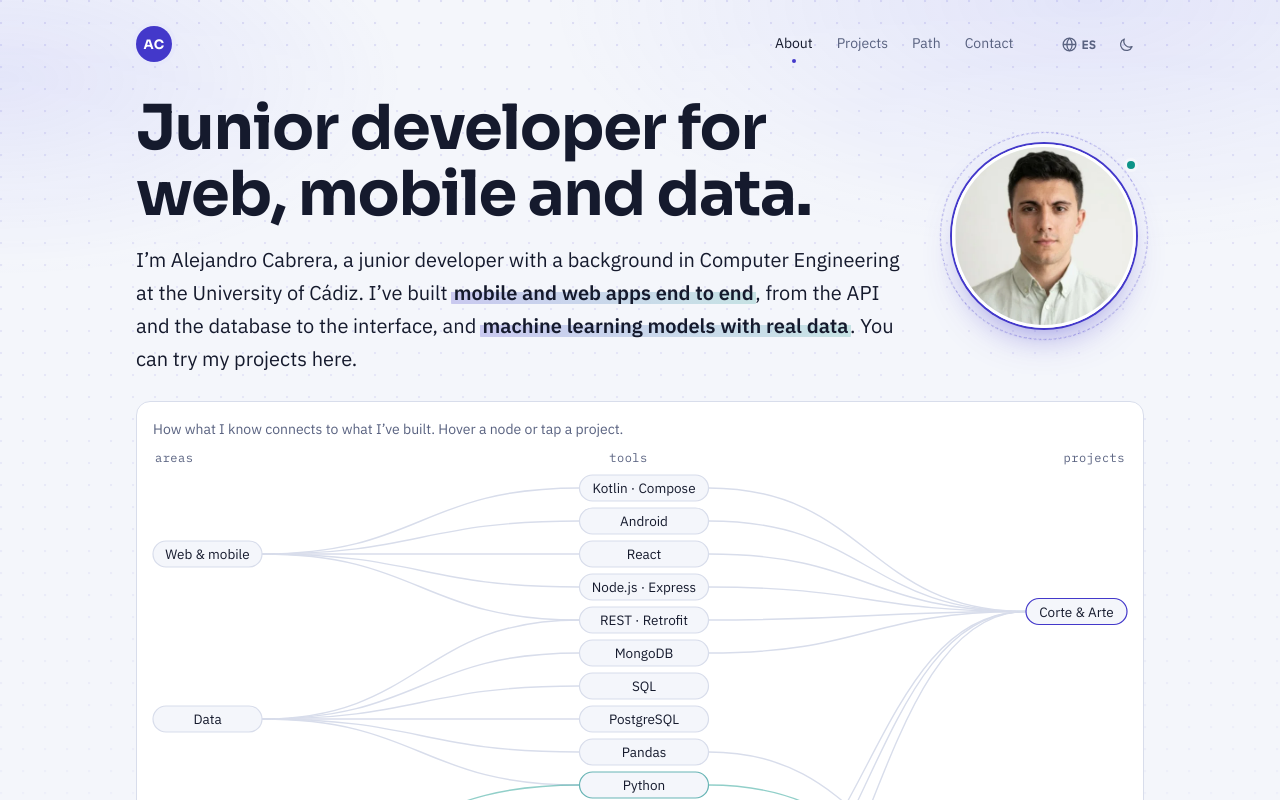
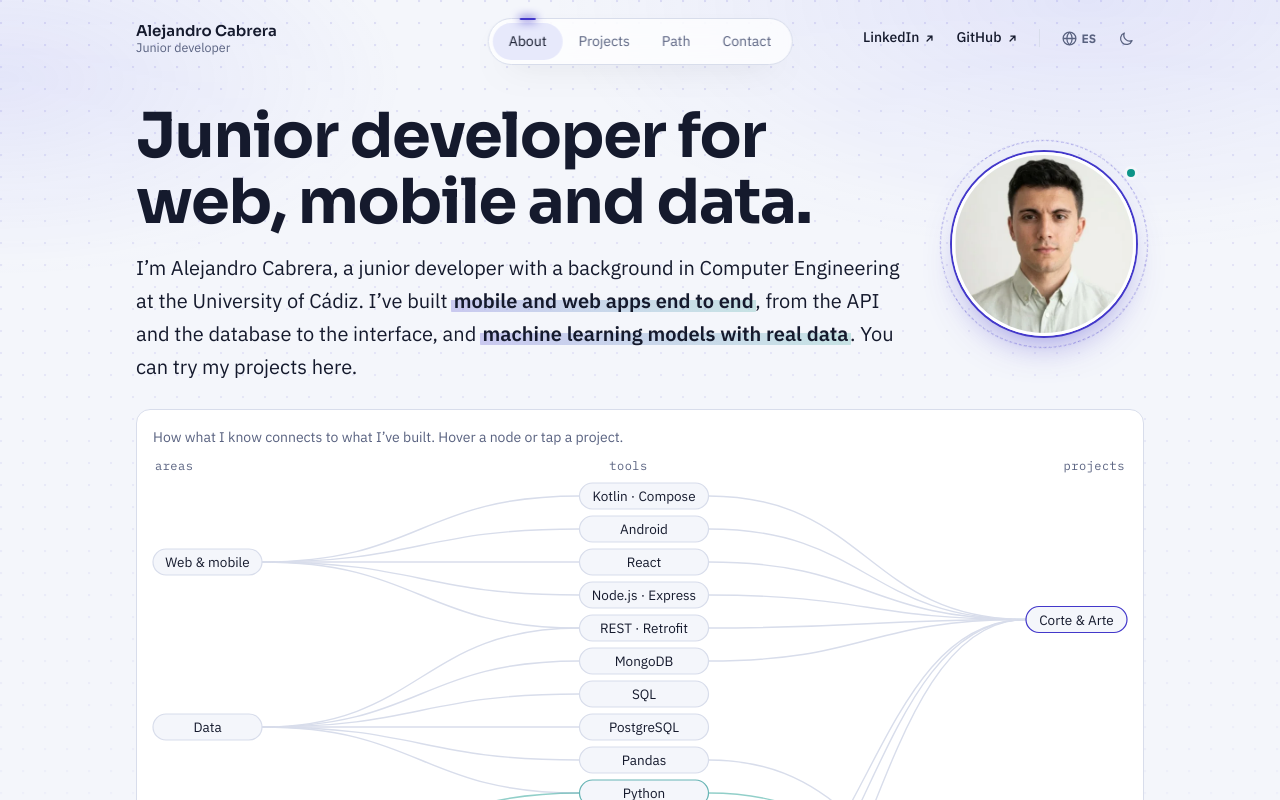
Before and after one commit to alecabreradev/alecabreradev.github.io, a React (Vite) app: page / in a window 1280 px wide. Shown: the top 800 px of the page. Built offline with nearby package versions, Linux system fonts and the light colour scheme.

Commit message:
top bar definitive

```diff
--- a/src/components/SiteHeader/SiteHeader.css
+++ b/src/components/SiteHeader/SiteHeader.css
@@ -1,102 +1,137 @@
 /*
- * Sticky header. Desktop: as you scroll, a rounded floating panel fades in
- * gradually behind the bar (--scroll-p goes from 0 to 1, set from JS).
- * Phones: a full-width bar that turns solid once you scroll (see the media query).
+ * Desktop header: identity on the left and links/tools on the right scroll away with
+ * the page; only the pill with the sections floats in the centre.
  */
 .site-header {
-  --scroll-p: 0;
+  position: relative;
+  z-index: 30;
+  display: grid;
+  grid-template-columns: minmax(0, 1fr) auto minmax(0, 1fr);
+  align-items: center;
+  gap: 16px;
+  min-height: 76px;
+}
 
-  position: sticky;
-  top: calc(env(safe-area-inset-top, 0px) + 10px);
-  z-index: 30;
+/* Name and role, small, like a signature */
+.site-header__identity {
+  display: flex;
+  flex-direction: column;
+  justify-self: start;
+  color: var(--color-text);
+  line-height: 1.25;
+  text-decoration: none;
+}
+
+.site-header__name {
+  font: 600 15px var(--font-display);
+}
+
+.site-header__role {
+  color: var(--color-text-muted);
+  font-size: 12.5px;
+}
+
+.site-header__monogram {
+  display: none;
+}
+
+/* Floating pill with a marker that slides to the current section */
+.site-header__nav {
+  position: fixed;
+  top: calc(env(safe-area-inset-top, 0px) + 18px);
+  left: 50%;
   display: flex;
   align-items: center;
-  gap: 12px 28px;
-  margin-inline: -14px;
-  padding: calc(16px - 7px * var(--scroll-p)) 14px;
+  padding: 4px;
+  transform: translateX(-50%);
+  border: 1px solid var(--color-border);
+  border-radius: var(--radius-pill);
+  background: color-mix(in srgb, var(--color-surface) 72%, transparent);
+  backdrop-filter: blur(14px);
+  -webkit-backdrop-filter: blur(14px);
+  box-shadow: 0 14px 34px -22px rgba(13, 16, 32, 0.55);
+  font-size: 14px;
 }
 
-.site-header::before {
+.site-header__indicator {
+  position: absolute;
+  top: 4px;
+  bottom: 4px;
+  left: 0;
+  border-radius: var(--radius-pill);
+  background: var(--color-accent-soft);
+  transition:
+    transform 0.35s cubic-bezier(0.3, 0.7, 0.2, 1),
+    width 0.35s cubic-bezier(0.3, 0.7, 0.2, 1);
+}
+
+/* The little glowing line above the active item */
+.site-header__indicator::before {
   content: "";
   position: absolute;
-  inset: 0;
-  z-index: -1;
-  border: 1px solid var(--color-border);
-  border-radius: var(--radius-lg);
-  background: color-mix(in srgb, var(--color-surface) 80%, transparent);
-  backdrop-filter: blur(12px);
-  -webkit-backdrop-filter: blur(12px);
-  box-shadow: 0 14px 34px -24px rgba(13, 16, 32, 0.55);
-  opacity: var(--scroll-p);
-  pointer-events: none;
-}
-
-/* Monogram, the same as the one in the footer */
-.site-header__brand {
-  display: grid;
-  place-items: center;
-  width: 36px;
-  height: 36px;
-  margin-right: auto;
-  border-radius: 50%;
+  top: -5px;
+  left: 50%;
+  width: 16px;
+  height: 2px;
+  margin-left: -8px;
+  border-radius: 2px;
   background: var(--color-accent);
-  color: var(--color-surface);
-  box-shadow: 0 0 0 4px var(--color-accent-soft);
-  font: 700 13px var(--font-display);
-  letter-spacing: 0.03em;
-  text-decoration: none;
-  transition: transform 0.2s;
-}
-
-.site-header__brand:hover {
-  transform: scale(1.06);
-}
-
-/* Desktop links: small, muted, and the current section marked with a dot */
-.site-header__nav {
-  display: flex;
-  align-items: center;
-  gap: 4px;
-  font-size: 14px;
+  box-shadow: 0 0 10px 1px var(--color-accent);
 }
 
 .site-header__link {
   position: relative;
-  padding: 4px 10px;
+  padding: 7px 16px;
   border-radius: var(--radius-pill);
   color: var(--color-text-muted);
   text-decoration: none;
-  transition:
-    color 0.15s,
-    background 0.15s;
+  white-space: nowrap;
+  transition: color 0.2s;
 }
 
-.site-header__link:hover {
-  color: var(--color-text);
-  background: var(--color-accent-soft);
-}
-
+.site-header__link:hover,
 .site-header__link[aria-current] {
   color: var(--color-text);
 }
 
-.site-header__link[aria-current]::after {
-  content: "";
-  position: absolute;
-  left: 50%;
-  bottom: -3px;
-  width: 4px;
-  height: 4px;
-  margin-left: -2px;
-  border-radius: 50%;
-  background: var(--color-accent);
+/* Right side: external links, then language and theme */
+.site-header__tools {
+  grid-column: 3;
+  display: flex;
+  align-items: center;
+  justify-self: end;
+  gap: 4px;
 }
 
-/* Language, theme and (on phones) menu */
-.site-header__tools {
-  display: flex;
+.site-header__external {
+  display: inline-flex;
   align-items: center;
   gap: 4px;
+  padding: 6px 8px;
+  color: var(--color-text);
+  font-size: 14px;
+  font-weight: 500;
+  text-decoration: none;
+  transition: color 0.15s;
+}
+
+.site-header__external svg {
+  transition: transform 0.2s;
+}
+
+.site-header__external:hover {
+  color: var(--color-accent);
+}
+
+.site-header__external:hover svg {
+  transform: translate(2px, -2px);
+}
+
+.site-header__divider {
+  width: 1px;
+  height: 18px;
+  margin: 0 8px;
+  background: var(--color-border);
 }
 
 .icon-button {
@@ -170,13 +205,26 @@
   transform: rotate(-45deg);
 }
 
-/* Phones: links move into a dropdown on the right */
+/* Narrower screens: no room for the external links next to the pill */
+@media (max-width: 1020px) {
+  .site-header__external,
+  .site-header__divider {
+    display: none;
+  }
+}
+
+/*
+ * Phones: a full-width sticky bar with the "AC" monogram that turns solid once you
+ * scroll, and the sections in a dropdown on the right.
+ */
 @media (max-width: 720px) {
   .site-header {
+    position: sticky;
     top: env(safe-area-inset-top, 0px);
+    display: flex;
     gap: 8px;
-    margin-inline: 0;
-    padding: 12px 0;
+    min-height: 0;
+    padding-block: 12px;
     transition: padding 0.2s;
   }
 
@@ -185,17 +233,14 @@
   }
 
   .site-header::before {
+    content: "";
+    position: absolute;
+    inset: 0;
     left: 50%;
+    z-index: -1;
     width: 100vw;
     margin-left: -50vw;
-    border-width: 0 0 1px;
-    border-color: transparent;
-    border-radius: 0;
-    background: transparent;
-    backdrop-filter: none;
-    -webkit-backdrop-filter: none;
-    box-shadow: none;
-    opacity: 1;
+    border-bottom: 1px solid transparent;
     transition:
       background 0.2s,
       border-color 0.2s;
@@ -208,28 +253,47 @@
     -webkit-backdrop-filter: blur(10px);
   }
 
-  .site-header__brand {
+  .site-header__identity {
+    display: none;
+  }
+
+  .site-header__monogram {
+    display: grid;
+    place-items: center;
     width: 32px;
     height: 32px;
-    font-size: 12px;
+    margin-right: auto;
+    border-radius: 50%;
+    background: var(--color-accent);
+    color: var(--color-surface);
+    box-shadow: 0 0 0 4px var(--color-accent-soft);
+    font: 700 12px var(--font-display);
+    letter-spacing: 0.03em;
+    text-decoration: none;
   }
 
   .site-header__menu-button {
     display: inline-flex;
   }
 
+  .site-header__indicator {
+    display: none;
+  }
+
   .site-header__nav {
     position: absolute;
     top: calc(100% + 6px);
     right: 0;
+    left: auto;
     flex-direction: column;
     align-items: stretch;
     gap: 2px;
     min-width: 200px;
     padding: 6px;
-    border: 1px solid var(--color-border);
     border-radius: var(--radius-lg);
     background: var(--color-surface);
+    backdrop-filter: none;
+    -webkit-backdrop-filter: none;
     box-shadow: 0 18px 40px -18px rgba(13, 16, 32, 0.45);
     font-size: 16px;
     opacity: 0;
@@ -261,12 +325,14 @@
   }
 
   .site-header__link[aria-current]::after {
+    content: "";
+    position: absolute;
     top: 50%;
     right: 14px;
-    bottom: auto;
-    left: auto;
     width: 6px;
     height: 6px;
-    margin: -3px 0 0;
+    margin-top: -3px;
+    border-radius: 50%;
+    background: var(--color-accent);
   }
 }
--- a/src/components/SiteHeader/SiteHeader.jsx
+++ b/src/components/SiteHeader/SiteHeader.jsx
@@ -1,12 +1,25 @@
-import { useEffect, useRef, useState } from "react";
+import { useEffect, useLayoutEffect, useRef, useState } from "react";
 import { useLanguage } from "../../i18n/context.js";
 import { PROFILE } from "../../data/profile.js";
 import "./SiteHeader.css";
 
 const NAV_ITEMS = ["about", "projects", "timeline", "contact"];
 const COMPACT_AFTER_PX = 24;
-/** Desktop: the floating bar fades in gradually over this many pixels of scroll. */
-const FADE_PX = 160;
+
+function ExternalIcon() {
+  return (
+    <svg viewBox="0 0 16 16" width="13" height="13" aria-hidden="true">
+      <path
+        d="M5 11 11 5M6 5h5v5"
+        fill="none"
+        stroke="currentColor"
+        strokeWidth="1.6"
+        strokeLinecap="round"
+        strokeLinejoin="round"
+      />
+    </svg>
+  );
+}
 
 function GlobeIcon() {
   return (
@@ -66,10 +79,30 @@ function useActiveSection(ids) {
   return active;
 }
 
+/** Position of the sliding marker under the active link of the pill. */
+function useIndicator(navRef, active, language) {
+  const [box, setBox] = useState(null);
+  useLayoutEffect(() => {
+    const nav = navRef.current;
+    if (!nav) return undefined;
+    const measure = () => {
+      const link = active && nav.querySelector(`[href="#${active}"]`);
+      setBox(link ? { left: link.offsetLeft, width: link.offsetWidth } : null);
+    };
+    measure();
+    if (typeof ResizeObserver === "undefined") return undefined;
+    const observer = new ResizeObserver(measure);
+    observer.observe(nav);
+    return () => observer.disconnect();
+  }, [navRef, active, language]);
+  return box;
+}
+
 /**
- * Header with an "AC" monogram. Desktop: muted links and icon buttons; on scroll the
- * bar gradually turns into a floating rounded panel. Phones: a full-width bar with
- * the links in a dropdown, so the hero stays the first thing you see.
+ * Desktop: name and role on the left, a floating pill with the sections in the
+ * centre (it stays on screen, with a marker sliding to the current section) and
+ * LinkedIn/GitHub plus language and theme on the right, which scroll away.
+ * Phones: a full-width bar with an "AC" monogram and the sections in a dropdown.
  */
 export default function SiteHeader({ theme, onToggleTheme }) {
   const { t, language, toggleLanguage } = useLanguage();
@@ -77,16 +110,12 @@ export default function SiteHeader({ theme, onToggleTheme }) {
   const [menuOpen, setMenuOpen] = useState(false);
   const active = useActiveSection(NAV_ITEMS);
   const headerRef = useRef(null);
+  const navRef = useRef(null);
   const menuButtonRef = useRef(null);
+  const indicator = useIndicator(navRef, active, language);
 
   useEffect(() => {
-    const onScroll = () => {
-      setCompact(window.scrollY > COMPACT_AFTER_PX);
-      headerRef.current?.style.setProperty(
-        "--scroll-p",
-        Math.min(1, window.scrollY / FADE_PX).toFixed(3),
-      );
-    };
+    const onScroll = () => setCompact(window.scrollY > COMPACT_AFTER_PX);
     onScroll();
     window.addEventListener("scroll", onScroll, { passive: true });
     return () => window.removeEventListener("scroll", onScroll);
@@ -114,16 +143,33 @@ export default function SiteHeader({ theme, onToggleTheme }) {
 
   return (
     <header className="site-header" ref={headerRef} data-compact={compact || undefined}>
-      <a className="site-header__brand" href="#top" aria-label={PROFILE.name} title={PROFILE.name}>
+      <a className="site-header__identity" href="#top">
+        <span className="site-header__name">Alejandro Cabrera</span>
+        <span className="site-header__role">{t("nav.role")}</span>
+      </a>
+      <a
+        className="site-header__monogram"
+        href="#top"
+        aria-label={PROFILE.name}
+        title={PROFILE.name}
+      >
         AC
       </a>
 
       <nav
         id="site-menu"
+        ref={navRef}
         className="site-header__nav"
         aria-label={t("nav.label")}
         data-open={menuOpen || undefined}
       >
+        {indicator && (
+          <span
+            className="site-header__indicator"
+            aria-hidden="true"
+            style={{ transform: `translateX(${indicator.left}px)`, width: indicator.width }}
+          />
+        )}
         {NAV_ITEMS.map((id) => (
           <a
             key={id}
@@ -138,6 +184,23 @@ export default function SiteHeader({ theme, onToggleTheme }) {
       </nav>
 
       <div className="site-header__tools">
+        <a
+          className="site-header__external"
+          href={PROFILE.links.linkedin}
+          target="_blank"
+          rel="noopener noreferrer"
+        >
+          LinkedIn <ExternalIcon />
+        </a>
+        <a
+          className="site-header__external"
+          href={PROFILE.links.github}
+          target="_blank"
+          rel="noopener noreferrer"
+        >
+          GitHub <ExternalIcon />
+        </a>
+        <span className="site-header__divider" aria-hidden="true" />
         <button
           type="button"
           className="icon-button"
--- a/src/i18n/locales/en.js
+++ b/src/i18n/locales/en.js
@@ -11,6 +11,7 @@ const en = {
     contact: "Contact",
     switchLanguage: "Cambiar a español",
     toggleTheme: "Toggle light or dark theme",
+    role: "Junior developer",
     menu: "Menu",
   },
   hero: {
--- a/src/i18n/locales/es.js
+++ b/src/i18n/locales/es.js
@@ -11,6 +11,7 @@ const es = {
     contact: "Contacto",
     switchLanguage: "Switch to English",
     toggleTheme: "Cambiar tema claro u oscuro",
+    role: "Desarrollador junior",
     menu: "Menú",
   },
   hero: {
```
